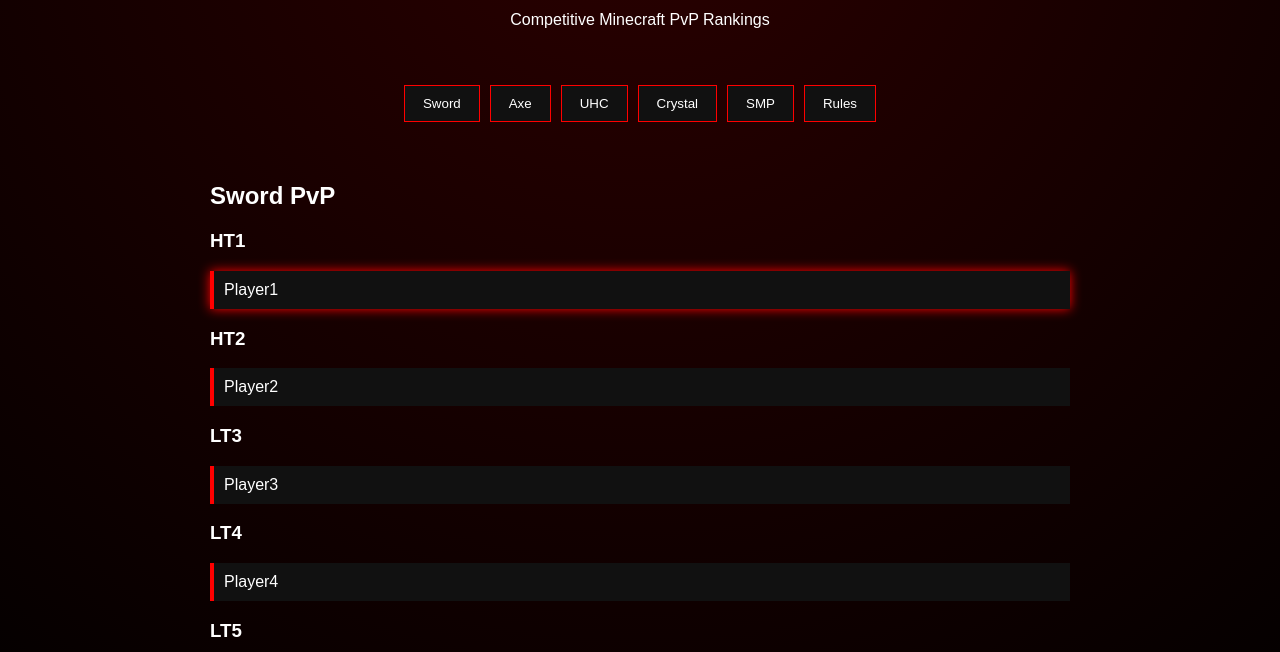
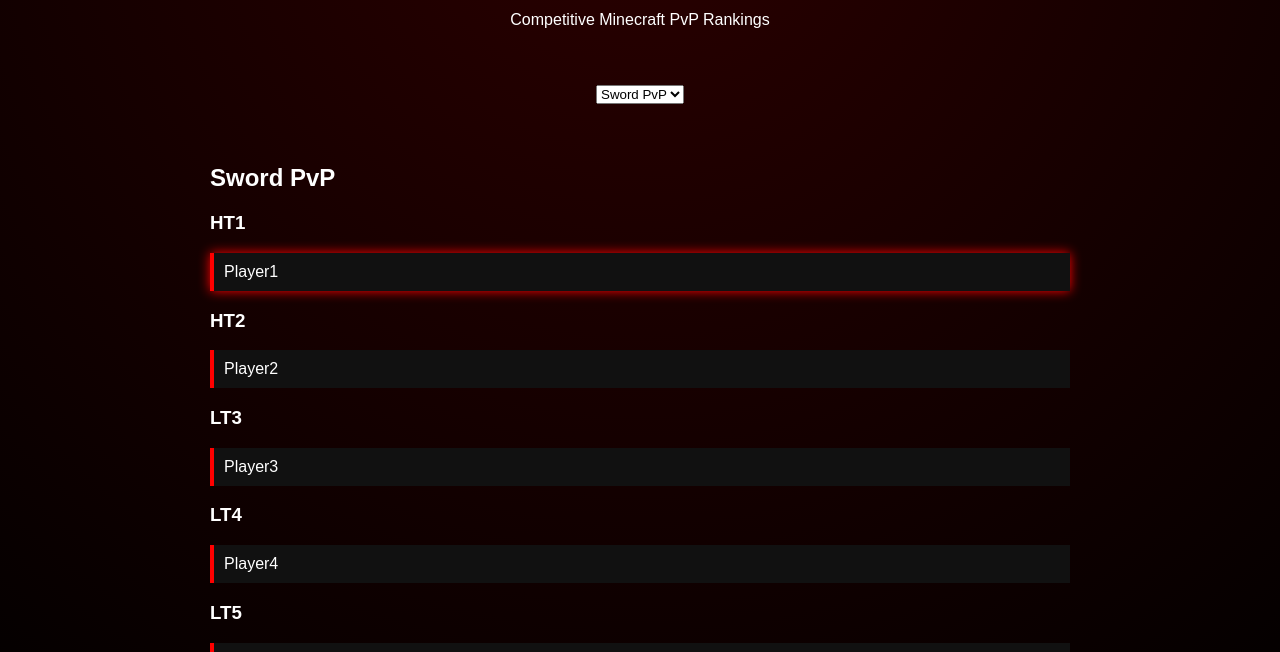
Before and after one commit to SNSENTIERZ/SNsentierz.github.io, a plain HTML site: page index.html in a window 1280 px wide. Shown: the part 148-800 px from the top of the page. Drawn offline with Linux system fonts and the light colour scheme.

Commit message:
Update index.html

```diff
--- a/index.html
+++ b/index.html
@@ -14,13 +14,16 @@
   </header>
 
   <nav>
-    <button onclick="showTab('sword')">Sword</button>
-    <button onclick="showTab('axe')">Axe</button>
-    <button onclick="showTab('uhc')">UHC</button>
-    <button onclick="showTab('crystal')">Crystal</button>
-    <button onclick="showTab('smp')">SMP</button>
-    <button onclick="showTab('rules')">Rules</button>
-  </nav>
+  <select onchange="showTab(this.value)">
+    <option value="sword">Sword PvP</option>
+    <option value="axe">Axe PvP</option>
+    <option value="uhc">UHC</option>
+    <option value="crystal">Crystal</option>
+    <option value="smp">SMP PvP</option>
+    <option value="rules">Rules</option>
+  </select>
+</nav>
+
 
   <main>
 
```
